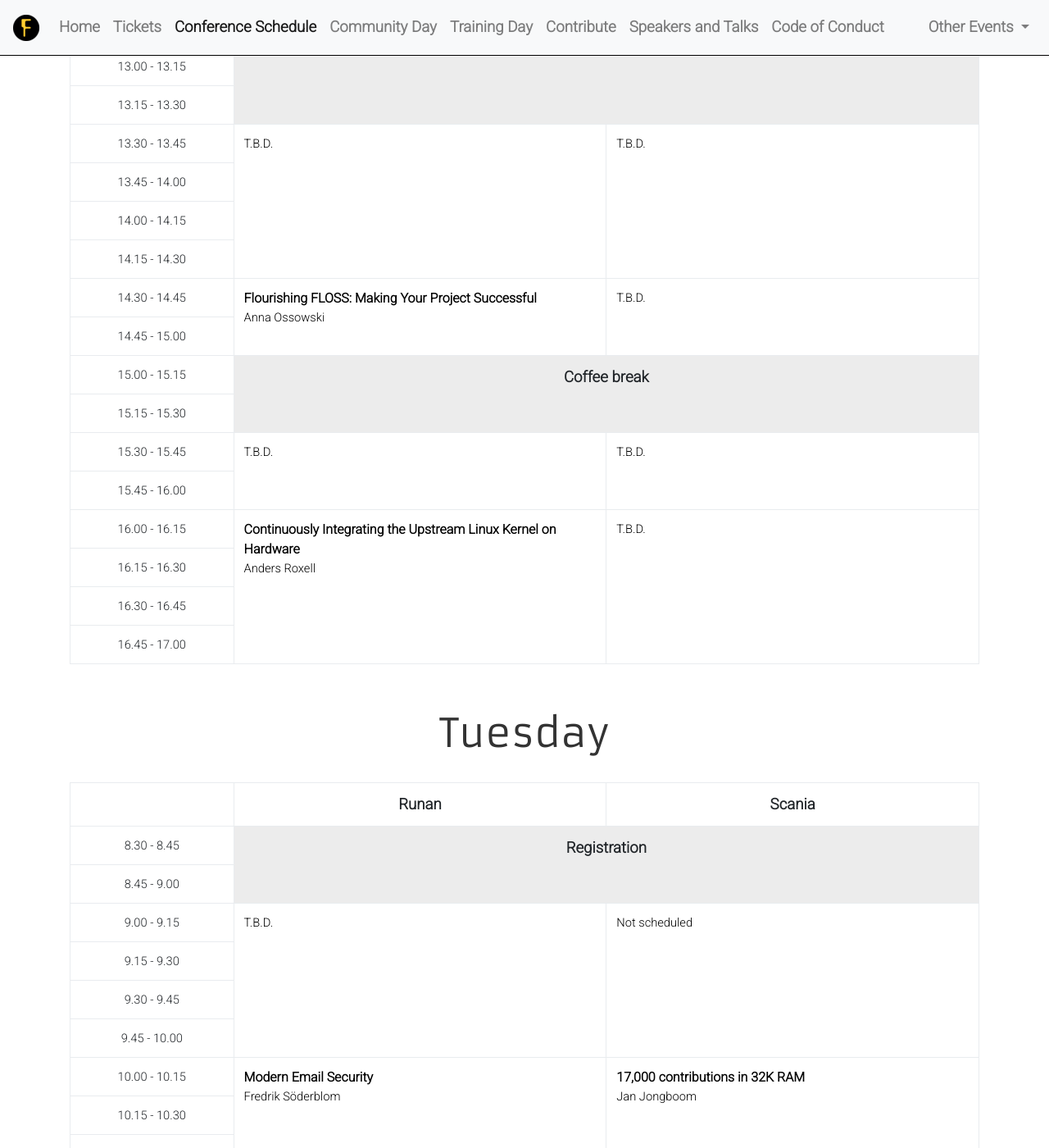
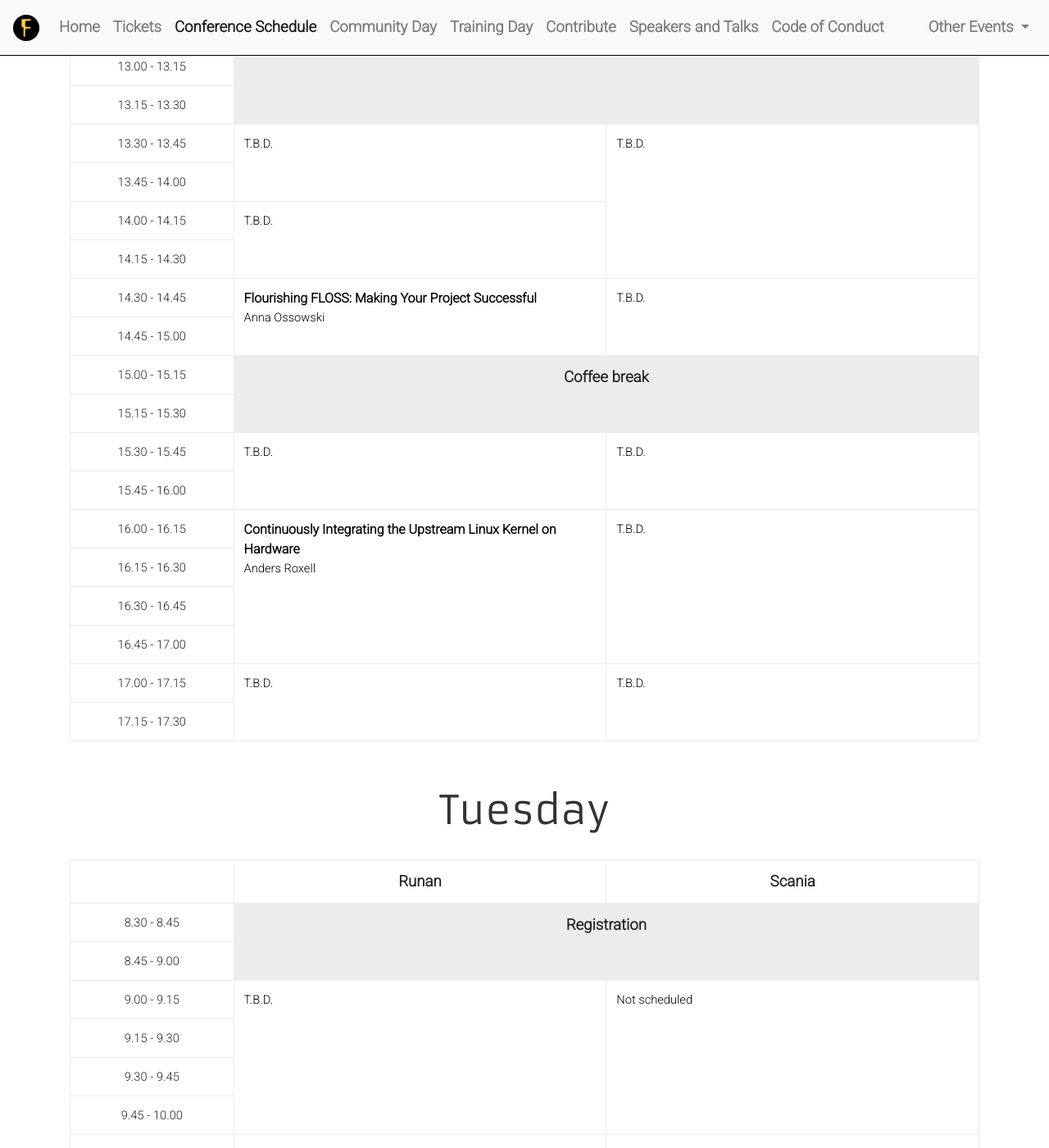
Before and after one commit to e8johan/foss-north-jekyll-2019, a Jekyll site: the page built from schedule.md, in a window 1280 px wide and 1400 px high, scrolled down 1300 px. Shown: the whole window at 82% size. Built offline with Jekyll 4.4.1, drawn with Linux system fonts in a browser that asks for light colours; nearby versions of some CDN libraries.

Commit message:
Added more speaker slots

```diff
--- a/schedule.md
+++ b/schedule.md
@@ -110,7 +110,7 @@ All sessions include time for Q&A and to move between rooms.
 
         <tr>
             <td class="scheduletime">13.30&nbsp;-&nbsp;13.45</td>
-            <td rowspan="4">{% include speaker-schedule-slot.html slot="mon6" %}</td>
+            <td rowspan="2">{% include speaker-schedule-slot.html slot="mon6" %}</td>
             <td rowspan="4">{% include speaker-schedule-slot.html slot="mon7" %}</td>
         </tr>
 
@@ -120,6 +120,7 @@ All sessions include time for Q&A and to move between rooms.
 
         <tr>
             <td class="scheduletime">14.00&nbsp;-&nbsp;14.15</td>
+            <td rowspan="2">{% include speaker-schedule-slot.html slot="mon16" %}</td>
         </tr>
 
         <tr>
@@ -171,6 +172,16 @@ All sessions include time for Q&A and to move between rooms.
 
         <tr>
             <td class="scheduletime">16.45&nbsp;-&nbsp;17.00</td>
+        </tr>
+
+        <tr>
+            <td class="scheduletime">17.00&nbsp;-&nbsp;17.15</td>
+            <td rowspan="2">{% include speaker-schedule-slot.html slot="mon14" %}</td>
+            <td rowspan="2">{% include speaker-schedule-slot.html slot="mon15" %}</td>
+        </tr>
+
+        <tr>
+            <td class="scheduletime">17.15&nbsp;-&nbsp;17.30</td>
         </tr>
     </table>
 </div>
```
